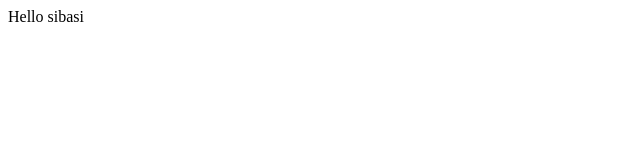
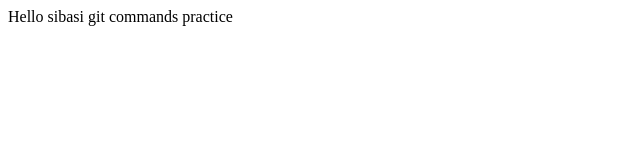
Before and after one commit to Consolata-max/Task-1-, a plain HTML site: page index.html in a window 1280 px wide. Shown: the whole page, without its empty margins (0-640 px from the left). Drawn offline with Linux system fonts and the light colour scheme.

Commit message:
bodycontent  commit

```diff
--- a/index.html
+++ b/index.html
@@ -1,5 +1,4 @@
 <html>
-
 <head>
 <title>
 trial
@@ -7,4 +6,6 @@ trial
 </head>
 <body>
 Hello sibasi
+git commands practice
+
 </body></html>
```
Also changed, not shown: trial.html (deleted, +0 -5 lines).
